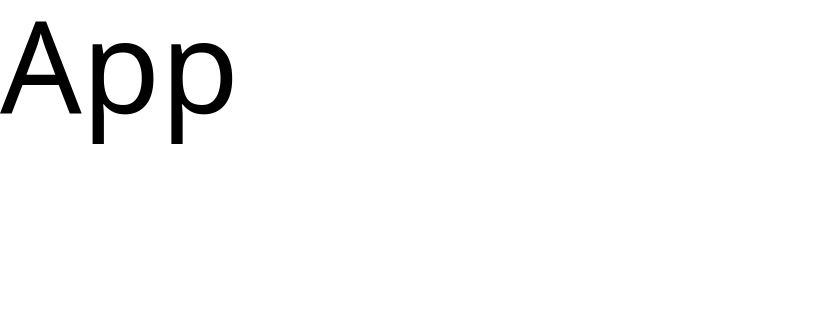
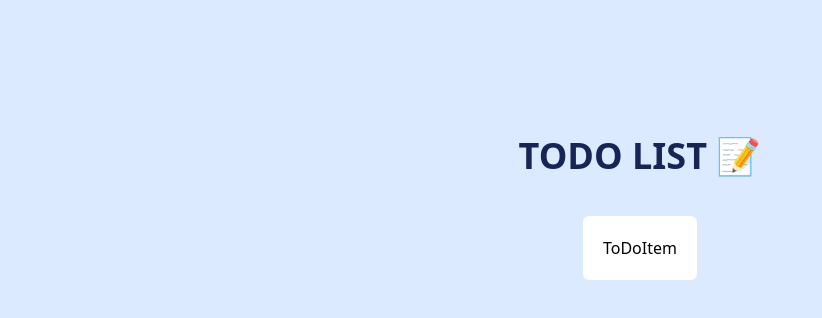
Before and after one commit to GordonSlyding/react-to-do-app, a React (Vite) app: page / in a window 1280 px wide. Shown: the top 318 px of the page, without its empty margins (0-822 px from the left). Built offline with nearby package versions, Linux system fonts and the light colour scheme.

Commit message:
Add Header

```diff
--- a/src/App.jsx
+++ b/src/App.jsx
@@ -1,7 +1,15 @@
 import React from "react";
+import H from "module";
+import Header from "./components/Layout/Header";
+import ToDoItem from "./components/ToDo/ToDoItem";
 
 const App = () => {
-  return <div className="text-9xl">App</div>;
+  return (
+    <div className="flex flex-col min-h-screen items-center bg-blue-100">
+      <Header />
+      <ToDoItem></ToDoItem>
+    </div>
+  );
 };
 
 export default App;
--- a/src/components/Layout/Header.jsx
+++ b/src/components/Layout/Header.jsx
@@ -0,0 +1,11 @@
+import React from "react";
+
+const Header = () => {
+  return (
+    <span className="font-extrabold text-4xl text-blue-950 mt-34 mb-10">
+      TODO LIST 📝
+    </span>
+  );
+};
+
+export default Header;
--- a/src/components/ToDo/ToDoItem.jsx
+++ b/src/components/ToDo/ToDoItem.jsx
@@ -0,0 +1,7 @@
+import React from "react";
+
+const ToDoItem = () => {
+  return <div className="flex flex-row p-5 bg-white rounded-md">ToDoItem</div>;
+};
+
+export default ToDoItem;
```
